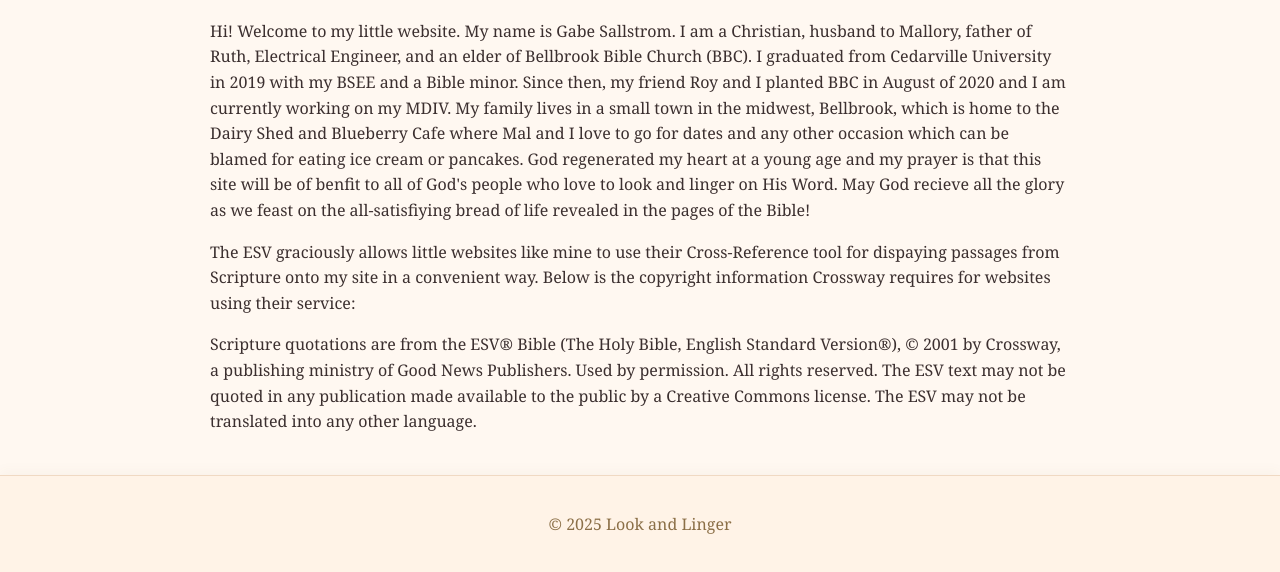
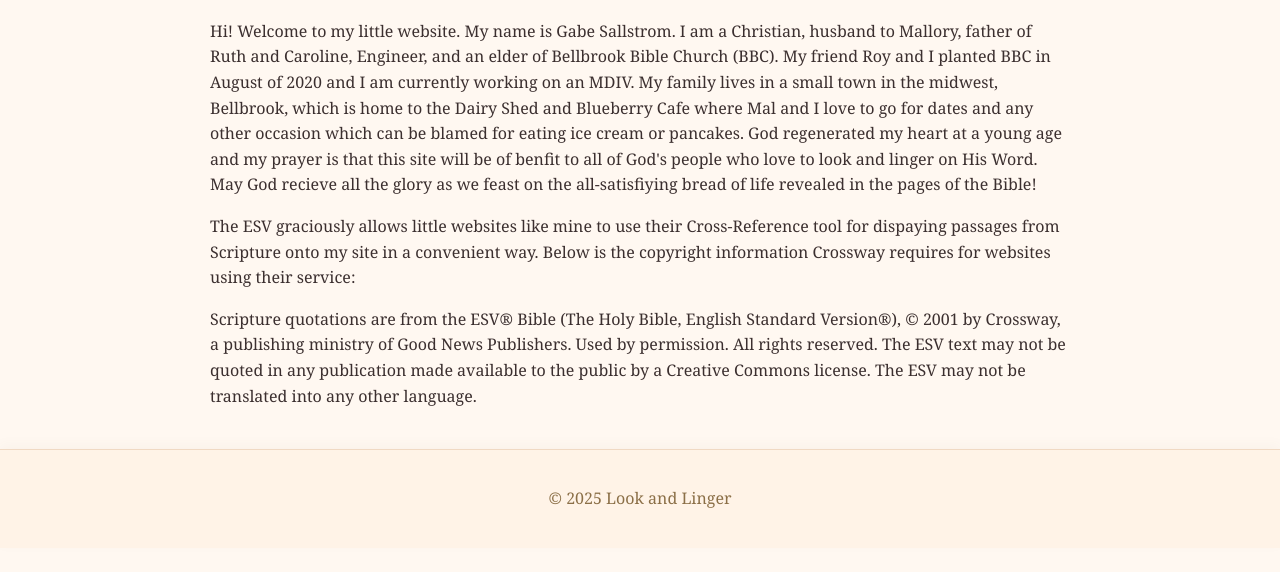
Before and after one commit to gabesallstrom/lookandlinger, a plain HTML site: page about.html in a window 1280 px wide. Shown: the part 170-742 px from the top of the page. Drawn offline with Linux system fonts and the light colour scheme.

Commit message:
Update about.html

```diff
--- a/about.html
+++ b/about.html
@@ -18,7 +18,7 @@
 
   <main>
     <h1>About</h1>
-      <p>Hi! Welcome to my little website. My name is Gabe Sallstrom. I am a Christian, husband to Mallory, father of Ruth, Electrical Engineer, and an elder of Bellbrook Bible Church (BBC). I graduated from Cedarville University in 2019 with my BSEE and a Bible minor. Since then, my friend Roy and I planted BBC in August of 2020 and I am currently working on my MDIV. My family lives in a small town in the midwest, Bellbrook, which is home to the Dairy Shed and Blueberry Cafe where Mal and I love to go for dates and any other occasion which can be blamed for eating ice cream or pancakes. God regenerated my heart at a young age and my prayer is that this site will be of benfit to all of God's people who love to look and linger on His Word. May God recieve all the glory as we feast on the all-satisfiying bread of life revealed in the pages of the Bible!</p>
+      <p>Hi! Welcome to my little website. My name is Gabe Sallstrom. I am a Christian, husband to Mallory, father of Ruth and Caroline, Engineer, and an elder of Bellbrook Bible Church (BBC). My friend Roy and I planted BBC in August of 2020 and I am currently working on an MDIV. My family lives in a small town in the midwest, Bellbrook, which is home to the Dairy Shed and Blueberry Cafe where Mal and I love to go for dates and any other occasion which can be blamed for eating ice cream or pancakes. God regenerated my heart at a young age and my prayer is that this site will be of benfit to all of God's people who love to look and linger on His Word. May God recieve all the glory as we feast on the all-satisfiying bread of life revealed in the pages of the Bible!</p>
       <p>The ESV graciously allows little websites like mine to use their Cross-Reference tool for dispaying passages from Scripture onto my site in a convenient way. Below is the copyright information Crossway requires for websites using their service:</p>
       <p>Scripture quotations are from the ESV® Bible (The Holy Bible, English Standard Version®), © 2001 by Crossway, a publishing ministry of Good News Publishers. Used by permission. All rights reserved. The ESV text may not be quoted in any publication made available to the public by a Creative Commons license. The ESV may not be translated into any other language.</p>
   </main>
```
